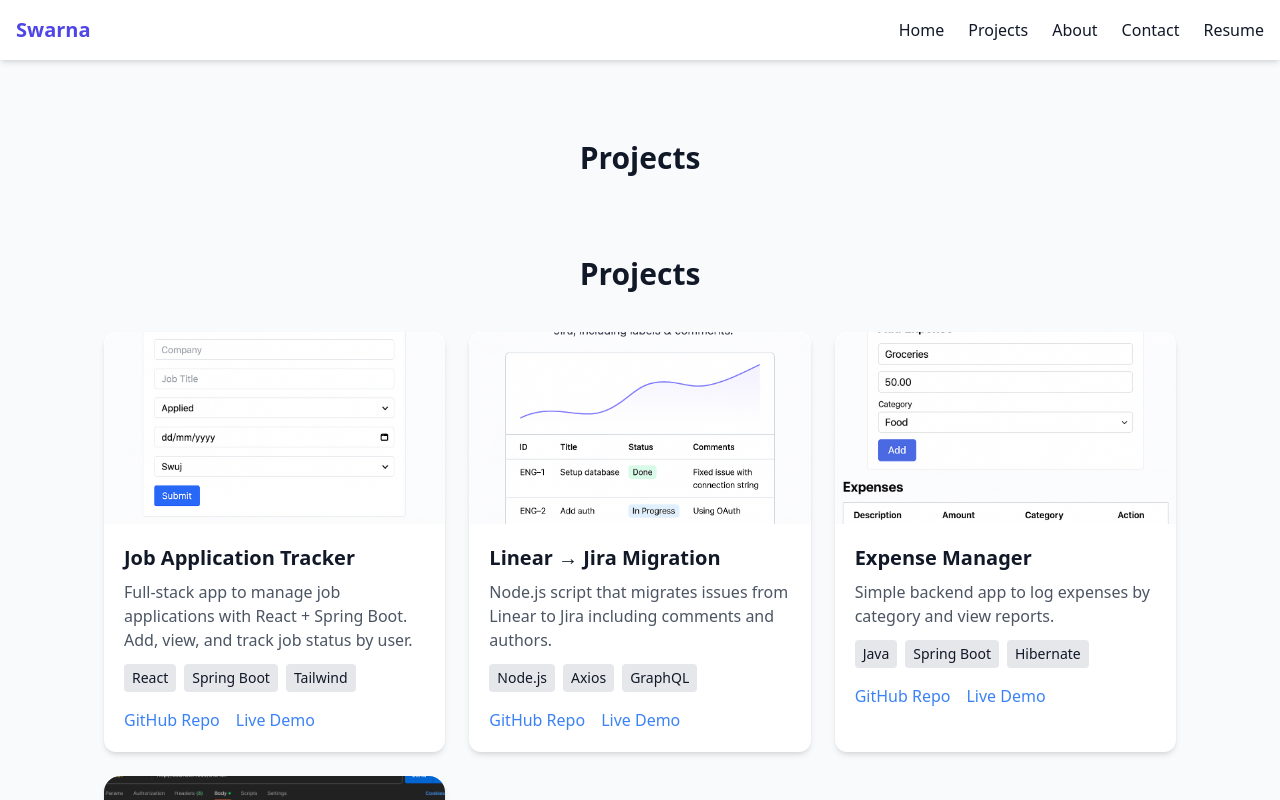
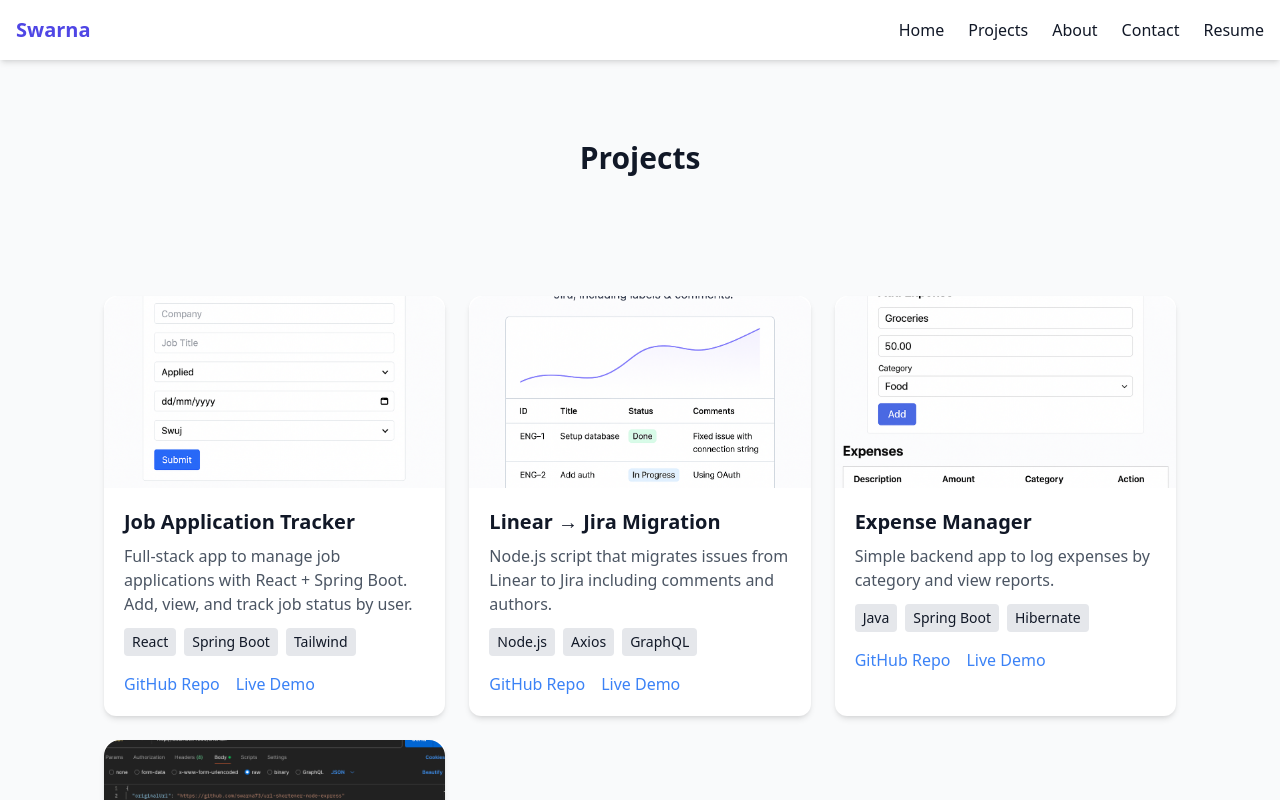
Before and after one commit to swarna73/swarna-portfolio, a React (Vite) app: page / in a window 1280 px wide. Both pictures are taken after a click on the button "Projects". Shown: the top 800 px of the page. Built offline with nearby package versions, Linux system fonts and the light colour scheme.

Commit message:
Update ProjectsSection.jsx

```diff
--- a/src/components/ProjectsSection.jsx
+++ b/src/components/ProjectsSection.jsx
@@ -36,7 +36,6 @@ export default function ProjectsSection() {
     <>
       <section className="py-12" id="projects">
         <div className="text-center mb-10">
-          <h2 className="text-3xl font-bold">Projects</h2>
         </div>
         <div className="grid grid-cols-1 md:grid-cols-3 gap-6 px-4 md:px-20">
           {projects.map((project, index) => (
```
